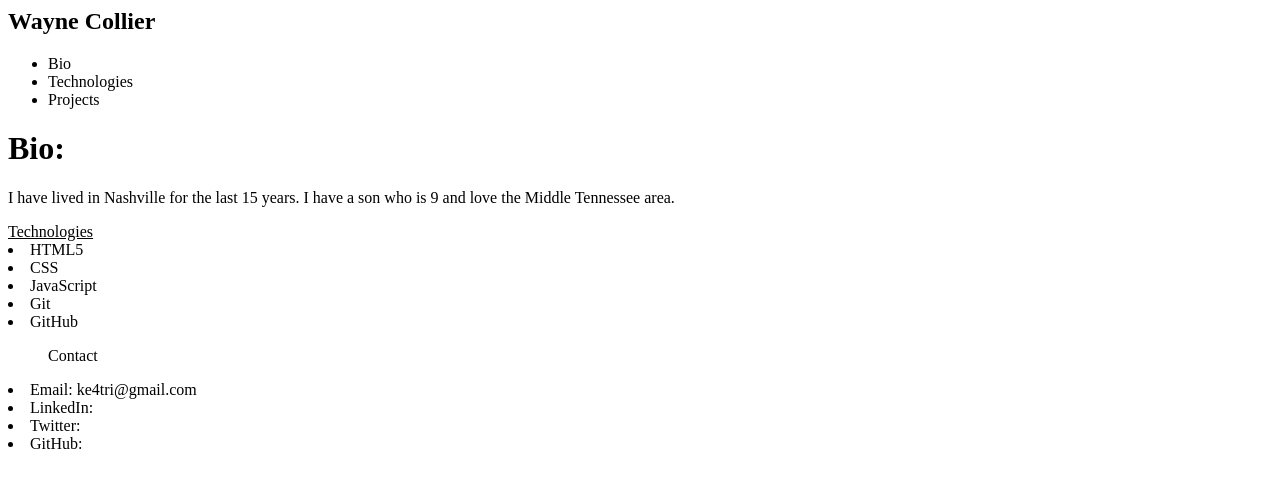
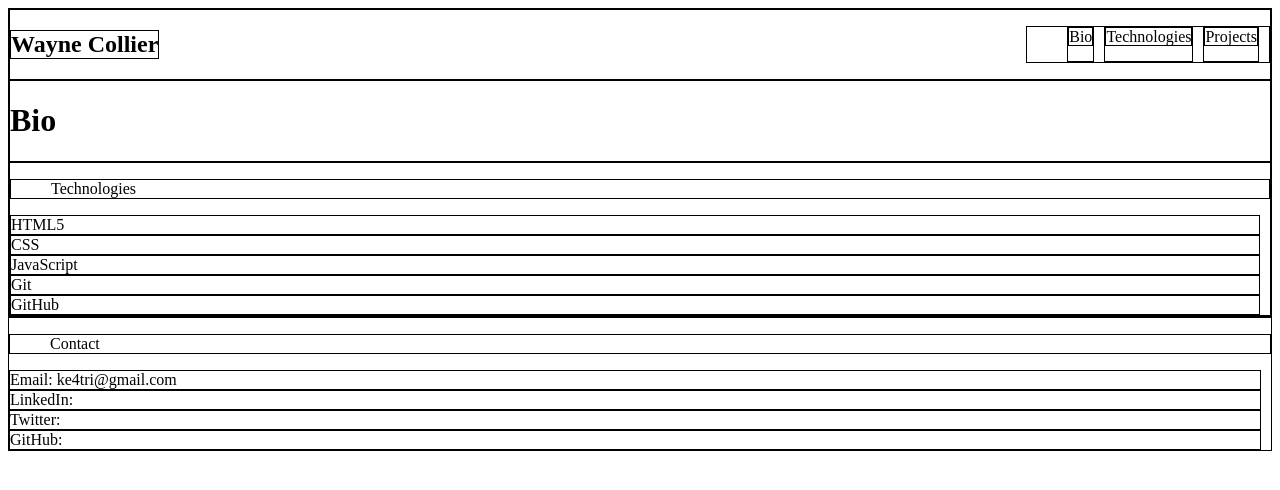
Before and after one commit to ke4tri/personal-bio-site, a plain HTML site: page index.html in a window 1280 px wide. Drawn offline with Linux system fonts and the light colour scheme.

Commit message:
functions complete along with projects  page func

```diff
--- a/index.html
+++ b/index.html
@@ -10,10 +10,10 @@
 </head>
 
 <body>
-    <div class="wrap">
+    <div class="wrapper">
         <!-- Navigation -->
         <nav>
-            <h1>Wayne Collier</h1>
+            <h1 class="name_h">Wayne Collier</h1>
             <!-- TODO: Insert some sort of H1-H6 with your name here -->
             <ul id="navLinks">
                 <li><a id="navToBio">Bio</a></li>
@@ -25,13 +25,12 @@
 
         <!-- Primary View -->
         <div class="fullPage" id="bioPage">
-            <h1>Bio: </h1>
-            <p>I have lived in Nashville for the last 15 years. I have a son who is 9 and love the Middle Tennessee
-                area.</p>
+            <h1>Bio</h1>
+            <p></p>
             <!-- TODO: Fill in bio info here: What is your background? Why do you want to go into development? What do you love about development? -->
         </div>
         <div class="fullPage" id="technologiesPage">
-            <u>Technologies</u>
+            <ul>Technologies</ul>
                 <li>HTML5</li>
                 <li>CSS</li>
                 <li>JavaScript</li>
@@ -40,6 +39,9 @@
             <!-- TODO: Start an UL of all of the tools and technologies you've started learning so far. (You'll beef this page up later). -->
         </div>
         <div class="fullPage" id="projectsPage"></div>
+
+
+
         <!-- End Primary View -->
 
         <!-- Footer -->
--- a/main.css
+++ b/main.css
@@ -1,26 +1,73 @@
 body {
-
-}
-.wrap {
+    display: flex;
+    flex-direction: column;
 
 }
 
-.fullpage {
+
+
+.wrapper {
+    border: 1px solid black;
+    display: flex;
+    flex-direction: column;
+    justify-content: center;
+}
+
+nav{
+    border: 1px solid black;
+    display: flex;
+    justify-content: space-between;
+}
+
+.name_h {
+    border: 1px solid black;
+}
+
+#navLinks{
+    list-style: none;
+    display: flex;
+    border: 1px solid black;
+
 
 }
 
-#bioPage {
+li{
+    justify-content: center;
+    margin-right: 10px;
+    border: 1px solid black;
+}
+#navToBio {
+    border: 1px solid black;
 
 }
 
+#navToTechnologies{
+    border: 1px solid black;
+}
+#navToProjects{
+    border: 1px solid black;
+}
+
+.fullpage {
+    border: 1px solid black;
+}
+
+#bioPage {
+    border: 1px solid black;
+}
+
+ph{
+    border: 1px solid black;
+}
+
 #technologiesPage {
-
+    list-style: none;
 }
 
 ul {
-
+    border: 1px solid black;
 }
-
 li {
-
+    border: 1px solid black;
+list-style: none;
 }
```
